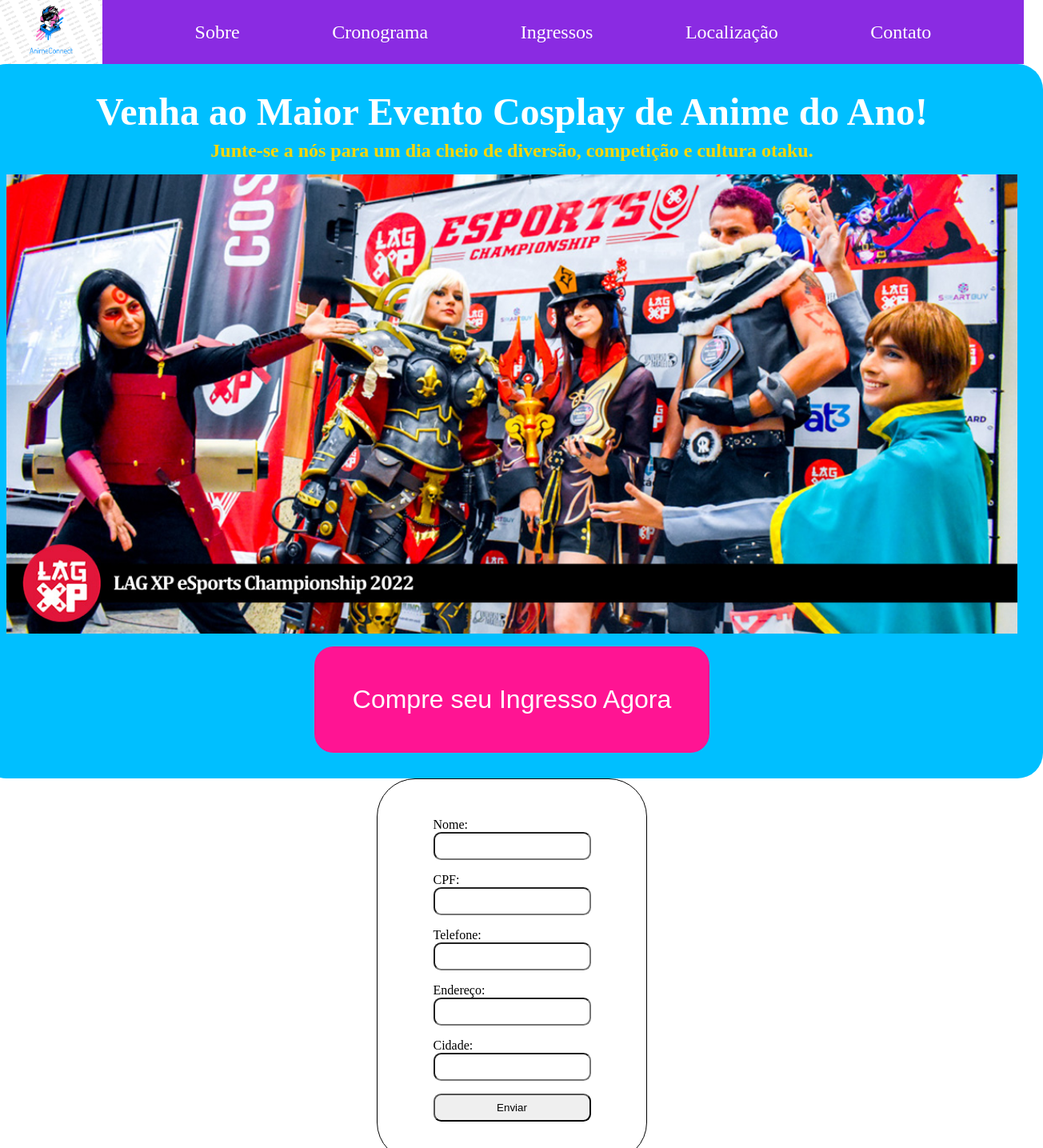
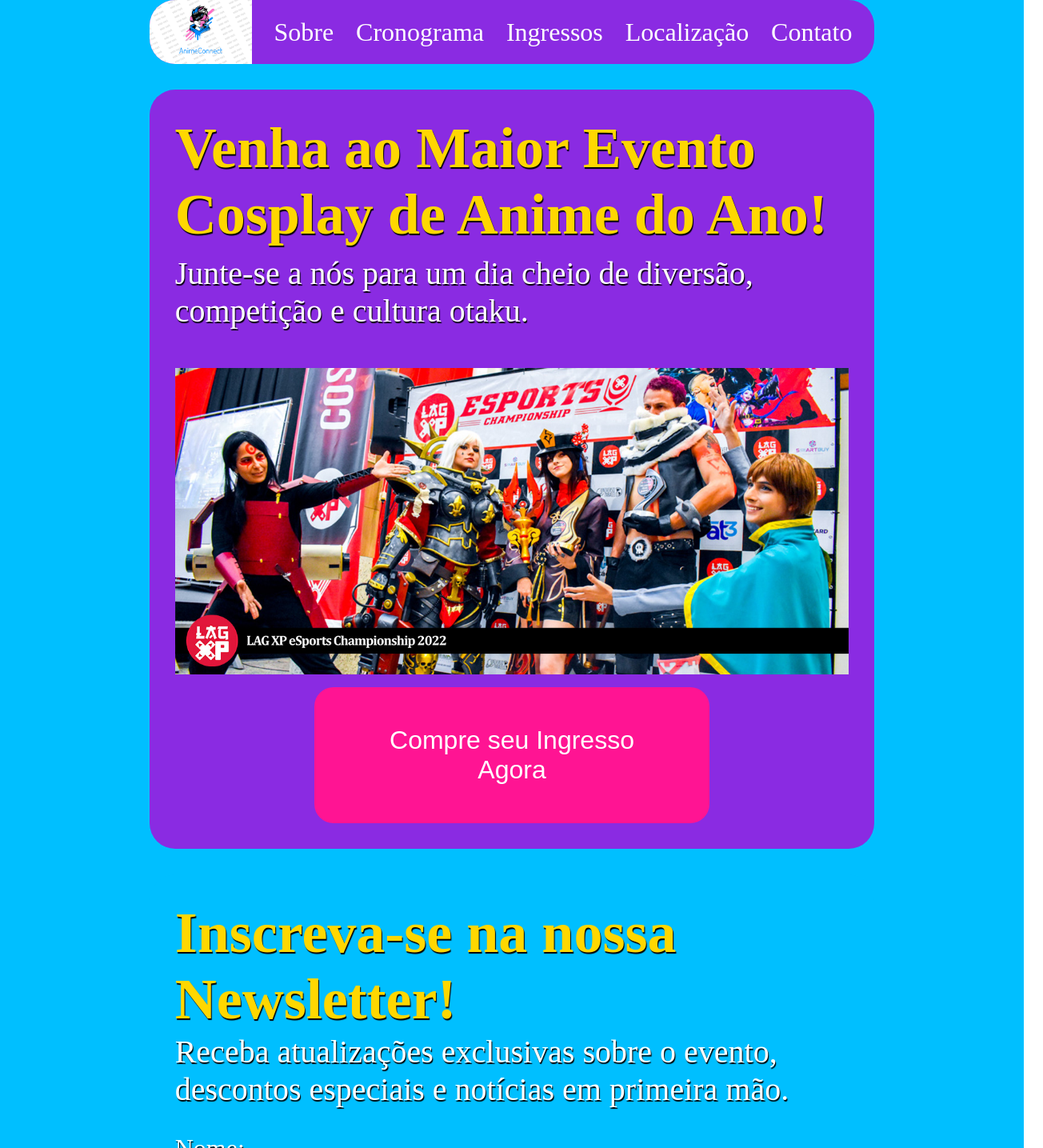
Before and after one commit to denerbatista/landing, a React (Vite) app: page / in a window 1280 px wide. Shown: the top 1435 px of the page at 80% size, 1304 px wide, since content can reach past the window. Built offline with nearby package versions, Linux system fonts and the light colour scheme.

Commit message:
refactor: change design components Form, Header and Hero

```diff
--- a/src/App.tsx
+++ b/src/App.tsx
@@ -12,6 +12,8 @@
         justifyContent: "center",
         alignItems: "center",
         width: "100vw",
+        gap: "2rem",
+        backgroundColor: "#00bfff",
       }}
     >
       <Header />
--- a/src/components/Form/index.tsx
+++ b/src/components/Form/index.tsx
@@ -14,6 +14,8 @@
   return (
     <>
       <section id="section-form">
+      <h2 className="h2-default">Inscreva-se na nossa Newsletter!</h2>
+      <p className="p-default">Receba atualizações exclusivas sobre o evento, descontos especiais e notícias em primeira mão.</p>
         <form action="submit">
           <fieldset className="fieldset-form">
             <label htmlFor="name">Nome:</label>
@@ -65,7 +67,7 @@
             />
           </fieldset>
 
-          <button type="submit">Enviar</button>
+          <button className="button-default" type="submit">Enviar</button>
         </form>
 
         {/* Tag usada para manter a mesma estrutura de texto digitada */}
--- a/src/components/Form/style.css
+++ b/src/components/Form/style.css
@@ -3,30 +3,34 @@
   justify-content: center;
   align-items: center;
   flex-direction: column;
-  border: 1px solid black;
-  border-radius: 3rem;
-  width: 15rem;
-  padding: 3rem;
+  border-radius: 2rem;
+  width: 65.83vw;
+  padding: 2rem;
+  background-color: #00bfff;
 }
 
 #section-form > form {
   display: flex;
+  width: 100%;
   flex-direction: column;
   gap: 1rem;
 }
 
 .fieldset-form {
   display: flex;
+  width: 100%;
   flex-direction: column;
   border: 0;
 }
 
-#section-form > form > button {
-  padding: 0.5rem;
+.fieldset-form > input {
+  width: calc(100% - 4rem);
+  padding: 2rem;
   border-radius: 0.6rem;
 }
 
-.fieldset-form > input {
-  padding: 0.5rem;
-  border-radius: 0.6rem;
+.fieldset-form > label {
+  font-size: 2rem;
+  color: #ffffff;
+  text-shadow: 1px 2px 1px black;
 }
--- a/src/components/Header/style.css
+++ b/src/components/Header/style.css
@@ -1,13 +1,15 @@
 header {
-  width: 100vw;
+  width: calc(65.83vw + 4rem);
   height: 10vh;
   display: flex;
   align-items: center;
   background-color: #8a2be2;
+  border-radius: 2rem;
 }
 
 header > img {
   height: 10vh;
+  border-radius: 2rem 0 0 2rem;
 }
 
 header > nav {
@@ -25,7 +27,7 @@
 
 header > nav > ul > li > a {
   text-decoration: none;
-  font-size: 1.5rem;
+  font-size: 2rem;
   color: #ffffff;
   &:hover {
     color: #FFD700;
--- a/src/components/Hero/index.tsx
+++ b/src/components/Hero/index.tsx
@@ -4,16 +4,16 @@
   return (
     <section id="section-hero">
       <div>
-        <h1>Venha ao Maior Evento Cosplay de Anime do Ano!</h1>
-        <h2>
+        <h2 className="h2-default">Venha ao Maior Evento Cosplay de Anime do Ano!</h2>
+        <p className="p-default">
           Junte-se a nós para um dia cheio de diversão, competição e cultura
           otaku.
-        </h2>
+        </p>
       </div>
 
       <img src="src\assets\hero.jpg" alt="evento cosplay passado" />
 
-      <button>Compre seu Ingresso Agora</button>
+      <button className="button-default">Compre seu Ingresso Agora</button>
     </section>
   );
 }
--- a/src/components/Hero/style.css
+++ b/src/components/Hero/style.css
@@ -1,10 +1,10 @@
 #section-hero {
   display: flex;
-  width: 79rem;
+  width: 65.83vw;
   flex-direction: column;
   border-radius: 2rem;
   padding: 2rem;
-  background-color: #00bfff;
+  background-color: #8a2be2;
 }
 
 #section-hero > div {
@@ -14,23 +14,3 @@
   gap: 0.5rem;
   padding-bottom: 1rem;
 }
-
-#section-hero > div > h1 {
-  font-size: 3rem;
-  color: #ffffff;
-}
-
-#section-hero > div > h2 {
-  color: #ffd700;
-}
-
-#section-hero > button {
-  margin: auto;
-  padding: 3rem;
-  background-color: #FF1493;
-  color: #ffffff;
-  border-radius: 1.5rem;
-  border: none;
-  font-size: 2rem;
-  margin-top: 1rem;
-}
--- a/src/index.css
+++ b/src/index.css
@@ -2,3 +2,28 @@
   margin: 0;
   padding: 0;
 }
+
+.button-default{
+  margin: auto;
+  padding: 3rem;
+  background-color: #FF1493;
+  color: #ffffff;
+  border-radius: 1.5rem;
+  border: none;
+  font-size: 2rem;
+  margin-top: 1rem;
+  width: 30.9rem;
+}
+
+.h2-default {
+  font-size: 4.5rem;
+  color: #FFD700;
+  text-shadow: 1px 2px 1px black;
+}
+
+.p-default{
+  font-size: 2.5rem;
+  color: #FFFFFF;
+  text-shadow: 1px 2px 1px black;
+  margin-bottom: 2rem;
+}
```
